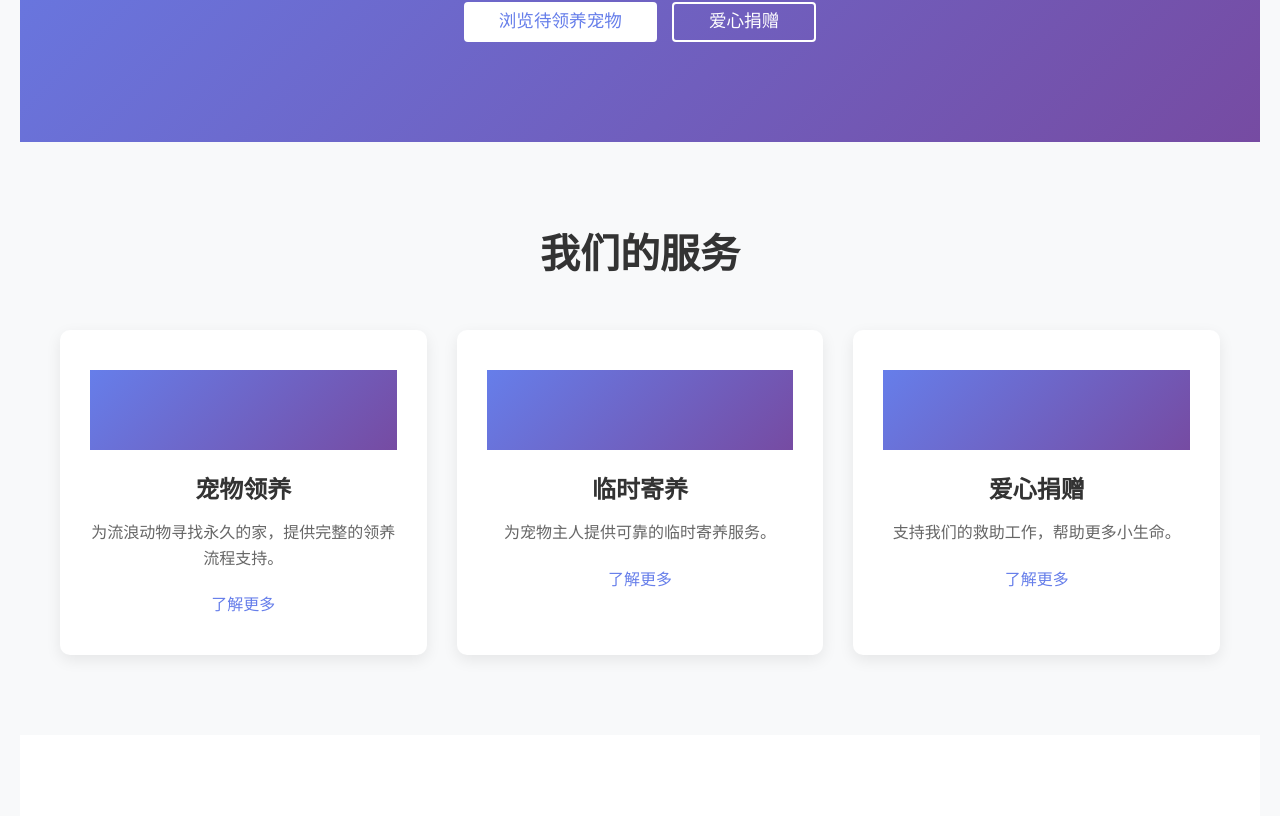
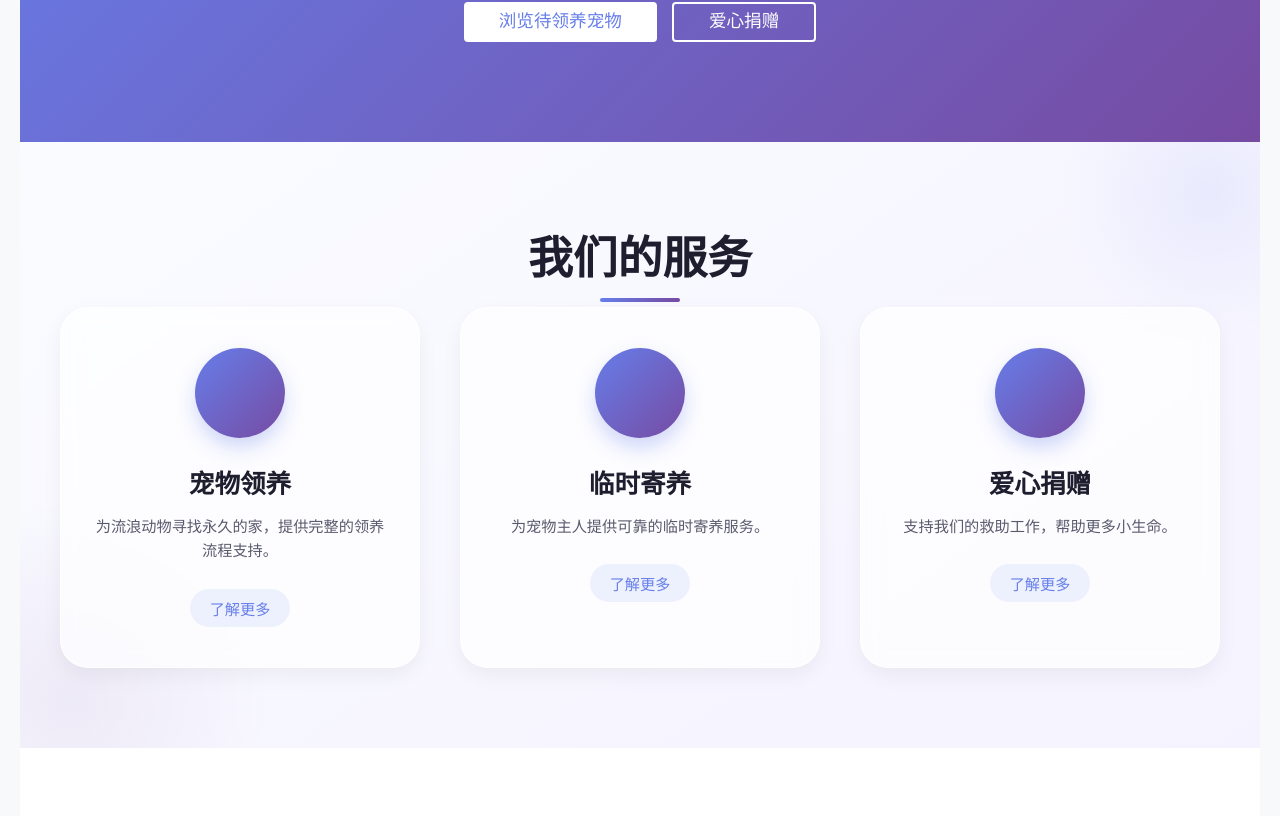
Before and after one commit to xianZhao525/Pet-Management-Platform, a Vue app in the folder frontend/: page / in a window 1280 px wide. Shown: the part 344-1160 px from the top of the page. Built offline with nearby package versions, Linux system fonts and the light colour scheme.

Commit message:
fix：修复首页服务区块样式

```diff
--- a/frontend/src/views/Home.vue
+++ b/frontend/src/views/Home.vue
@@ -286,68 +286,218 @@
     color: #667eea;
   }
 
-  /* 服务区域 */
+  /* 服务区域整体背景 */
   .services-section {
     padding: 80px 0;
-    background-color: #f8f9fa;
+    background: linear-gradient(145deg, #fafbff 0%, #f5f3ff 100%);
+    position: relative;
+    overflow: hidden;
   }
 
+  /* 装饰性背景光晕 */
+  .services-section::before {
+    content: '';
+    position: absolute;
+    width: 300px;
+    height: 300px;
+    background: radial-gradient(circle, rgba(102, 126, 234, 0.1) 0%, transparent 70%);
+    top: -100px;
+    right: -100px;
+    border-radius: 50%;
+    pointer-events: none;
+  }
+
+  .services-section::after {
+    content: '';
+    position: absolute;
+    width: 400px;
+    height: 400px;
+    background: radial-gradient(circle, rgba(118, 75, 162, 0.08) 0%, transparent 70%);
+    bottom: -150px;
+    left: -150px;
+    border-radius: 50%;
+    pointer-events: none;
+  }
+
+  /* 标题样式升级 */
   .section-title {
     text-align: center;
-    font-size: 2.5rem;
-    margin-bottom: 50px;
-    color: #333;
+    font-size: 2.8rem;
+    margin-bottom: 20px;
+    color: #1e1e2f;
+    position: relative;
+    font-weight: 700;
   }
 
+  .section-title::after {
+    content: '';
+    position: absolute;
+    bottom: -15px;
+    left: 50%;
+    transform: translateX(-50%);
+    width: 80px;
+    height: 4px;
+    background: linear-gradient(90deg, #667eea, #764ba2);
+    border-radius: 4px;
+  }
+
+  /* 服务网格 */
   .services-grid {
     display: grid;
     grid-template-columns: repeat(auto-fit, minmax(300px, 1fr));
-    gap: 30px;
+    gap: 40px;
     max-width: 1200px;
     margin: 0 auto;
     padding: 0 20px;
+    position: relative;
+    z-index: 2;
   }
 
+  /* 卡片玻璃态设计 */
   .service-card {
-    background: white;
-    border-radius: 10px;
+    background: rgba(255, 255, 255, 0.7);
+    backdrop-filter: blur(10px);
+    border-radius: 28px;
     padding: 40px 30px;
     text-align: center;
-    transition: all 0.3s ease;
-    box-shadow: 0 5px 15px rgba(0, 0, 0, 0.08);
+    transition: all 0.4s cubic-bezier(0.2, 0.9, 0.4, 1.1);
+    box-shadow: 0 8px 20px rgba(0, 0, 0, 0.05);
+    border: 1px solid rgba(255, 255, 255, 0.8);
+    position: relative;
+    overflow: hidden;
   }
 
+  /* 卡片悬停效果 */
   .service-card:hover {
-    transform: translateY(-10px);
-    box-shadow: 0 15px 30px rgba(0, 0, 0, 0.15);
+    transform: translateY(-12px);
+    box-shadow: 0 25px 40px rgba(102, 126, 234, 0.2);
+    background: rgba(255, 255, 255, 0.9);
+    border-color: rgba(102, 126, 234, 0.3);
   }
 
+  /* 卡片装饰光晕（悬停时出现） */
+  .service-card::before {
+    content: '';
+    position: absolute;
+    top: 0;
+    left: 0;
+    width: 100%;
+    height: 100%;
+    background: linear-gradient(120deg, transparent, rgba(102, 126, 234, 0.05), transparent);
+    transform: translateX(-100%);
+    transition: transform 0.6s;
+    pointer-events: none;
+  }
+
+  .service-card:hover::before {
+    transform: translateX(100%);
+  }
+
+  /* 图标区域 */
   .service-icon {
-    width: 100%;
-    height: 80px;
-    background: linear-gradient(135deg, #667eea 0%, #764ba2 100%);
-    /* border-radius: 50%; */
+    width: 90px;
+    height: 90px;
+    background: linear-gradient(135deg, #667eea, #764ba2);
+    border-radius: 50%;
     display: flex;
     align-items: center;
     justify-content: center;
-    margin: 0 auto 20px;
+    margin: 0 auto 25px;
+    transition: all 0.3s ease;
+    box-shadow: 0 10px 20px rgba(102, 126, 234, 0.3);
+  }
+
+  .service-card:hover .service-icon {
+    transform: scale(1.05);
+    box-shadow: 0 15px 30px rgba(102, 126, 234, 0.4);
   }
 
   .service-icon i {
-    font-size: 36px;
+    font-size: 40px;
     color: white;
+    transition: transform 0.3s;
   }
 
+  .service-card:hover .service-icon i {
+    transform: scale(1.1);
+  }
+
+  /* 卡片文字 */
   .service-card h3 {
-    font-size: 1.5rem;
+    font-size: 1.6rem;
     margin-bottom: 15px;
-    color: #333;
+    color: #1e1e2f;
+    font-weight: 600;
   }
 
   .service-card p {
-    color: #666;
+    color: #5a5a6e;
     line-height: 1.6;
-    margin-bottom: 20px;
+    margin-bottom: 25px;
+    font-size: 0.95rem;
+  }
+
+  /* 了解更多链接 */
+  .view-details {
+    display: inline-flex;
+    align-items: center;
+    gap: 8px;
+    color: #667eea;
+    text-decoration: none;
+    font-weight: 600;
+    font-size: 0.95rem;
+    padding: 8px 20px;
+    border-radius: 40px;
+    background: rgba(102, 126, 234, 0.1);
+    transition: all 0.3s ease;
+  }
+
+  .view-details:hover {
+    background: #667eea;
+    color: white;
+    gap: 12px;
+    box-shadow: 0 4px 12px rgba(102, 126, 234, 0.3);
+  }
+
+  .view-details i {
+    transition: transform 0.2s;
+  }
+
+  .view-details:hover i {
+    transform: translateX(4px);
+  }
+
+  /* 响应式适配 */
+  @media (max-width: 992px) {
+    .services-grid {
+      gap: 30px;
+    }
+    .service-card {
+      padding: 30px 20px;
+    }
+    .service-icon {
+      width: 80px;
+      height: 80px;
+    }
+    .service-icon i {
+      font-size: 34px;
+    }
+  }
+
+  @media (max-width: 768px) {
+    .section-title {
+      font-size: 2rem;
+    }
+    .service-card {
+      padding: 25px 20px;
+    }
+    .service-icon {
+      width: 70px;
+      height: 70px;
+    }
+    .service-icon i {
+      font-size: 30px;
+    }
   }
 
   .view-details {
```
